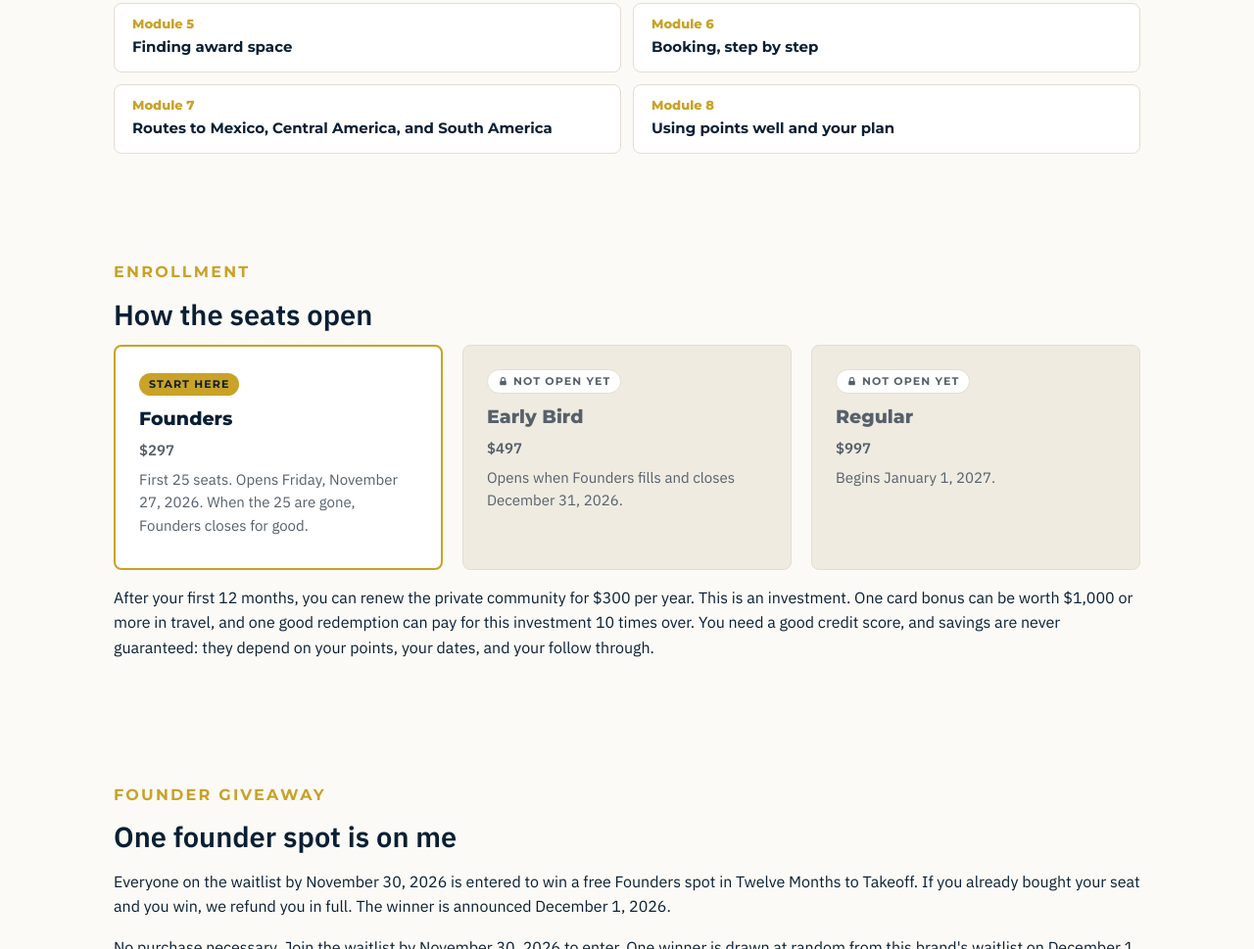
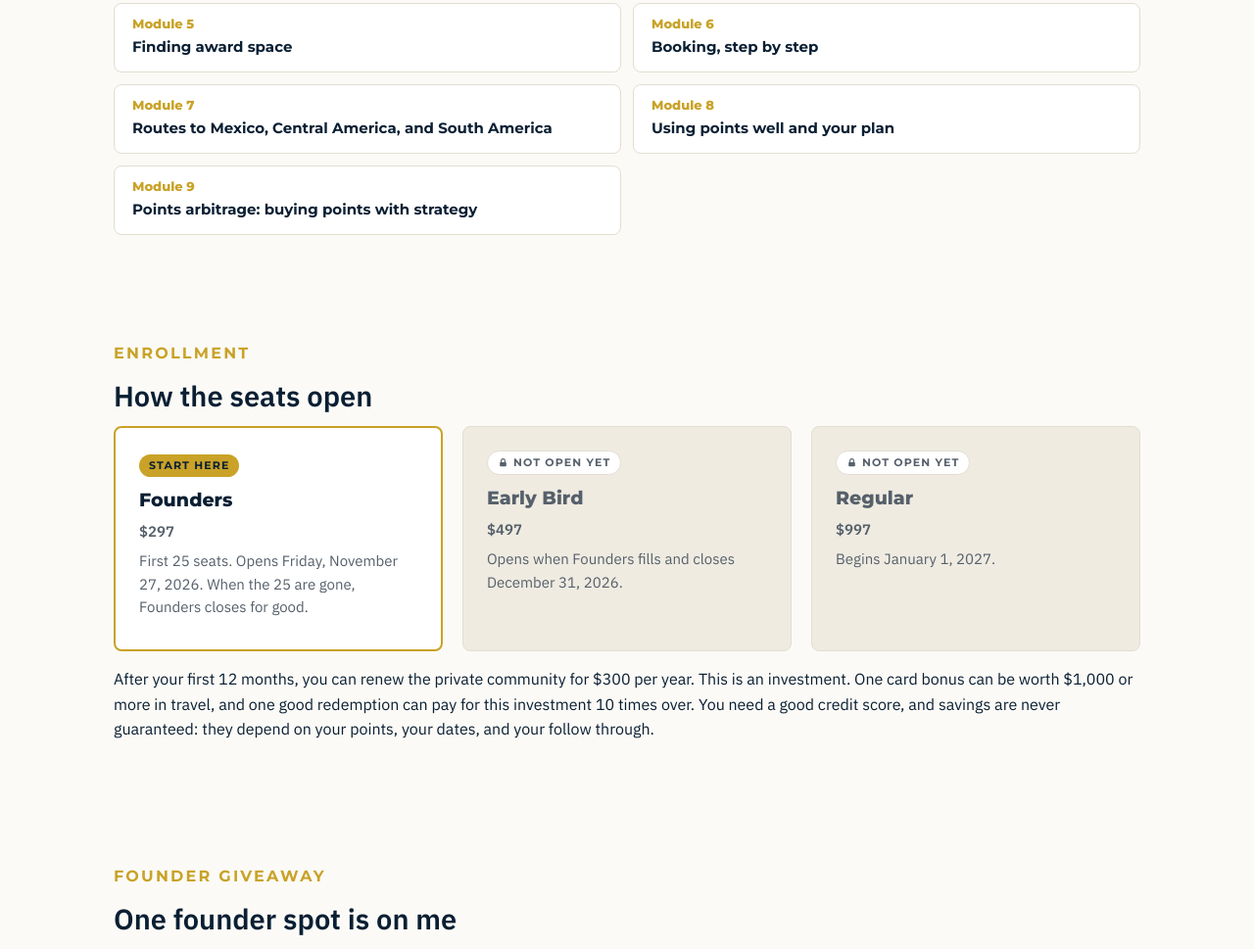
Before and after one commit to miguel-915/bio-sites, a plain HTML site: page home-en/points-and-miles-bootcamp/index.html in a window 1280 px wide. Shown: the part 2586-3555 px from the top of the page at 98% size. Drawn offline with Linux system fonts and the light colour scheme.

Commit message:
Sales page EN: add Module 9 tile for the mirrored curriculum

```diff
--- a/home-en/points-and-miles-bootcamp/index.html
+++ b/home-en/points-and-miles-bootcamp/index.html
@@ -260,6 +260,7 @@ table.stack td{padding:12px 10px}
       <div class="mod"><span class="n">Module 6</span><b>Booking, step by step</b></div>
       <div class="mod"><span class="n">Module 7</span><b>Routes to Mexico, Central America, and South America</b></div>
       <div class="mod"><span class="n">Module 8</span><b>Using points well and your plan</b></div>
+      <div class="mod"><span class="n">Module 9</span><b>Points arbitrage: buying points with strategy</b></div>
     </div>
   </div>
 </section>
```
